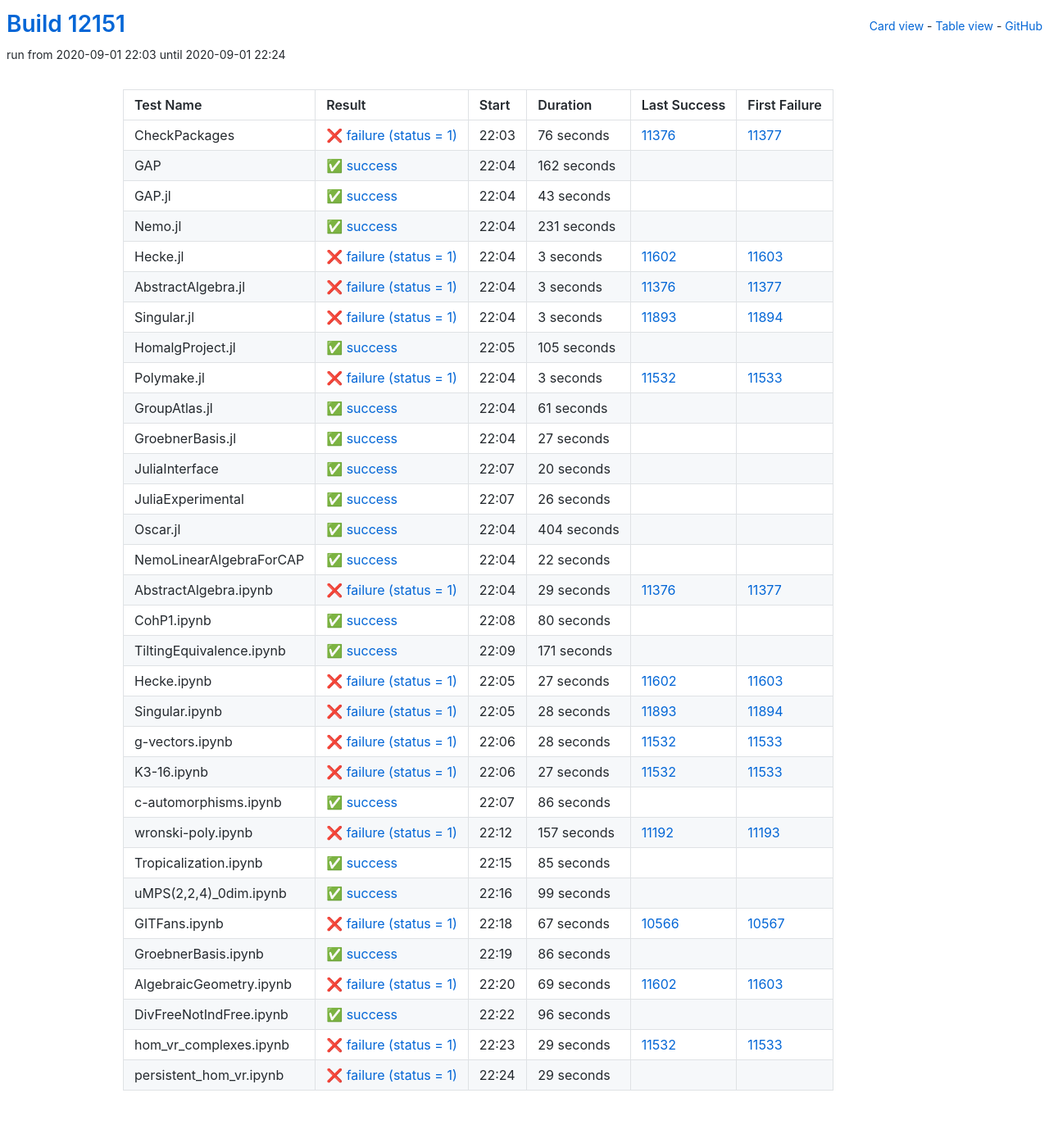
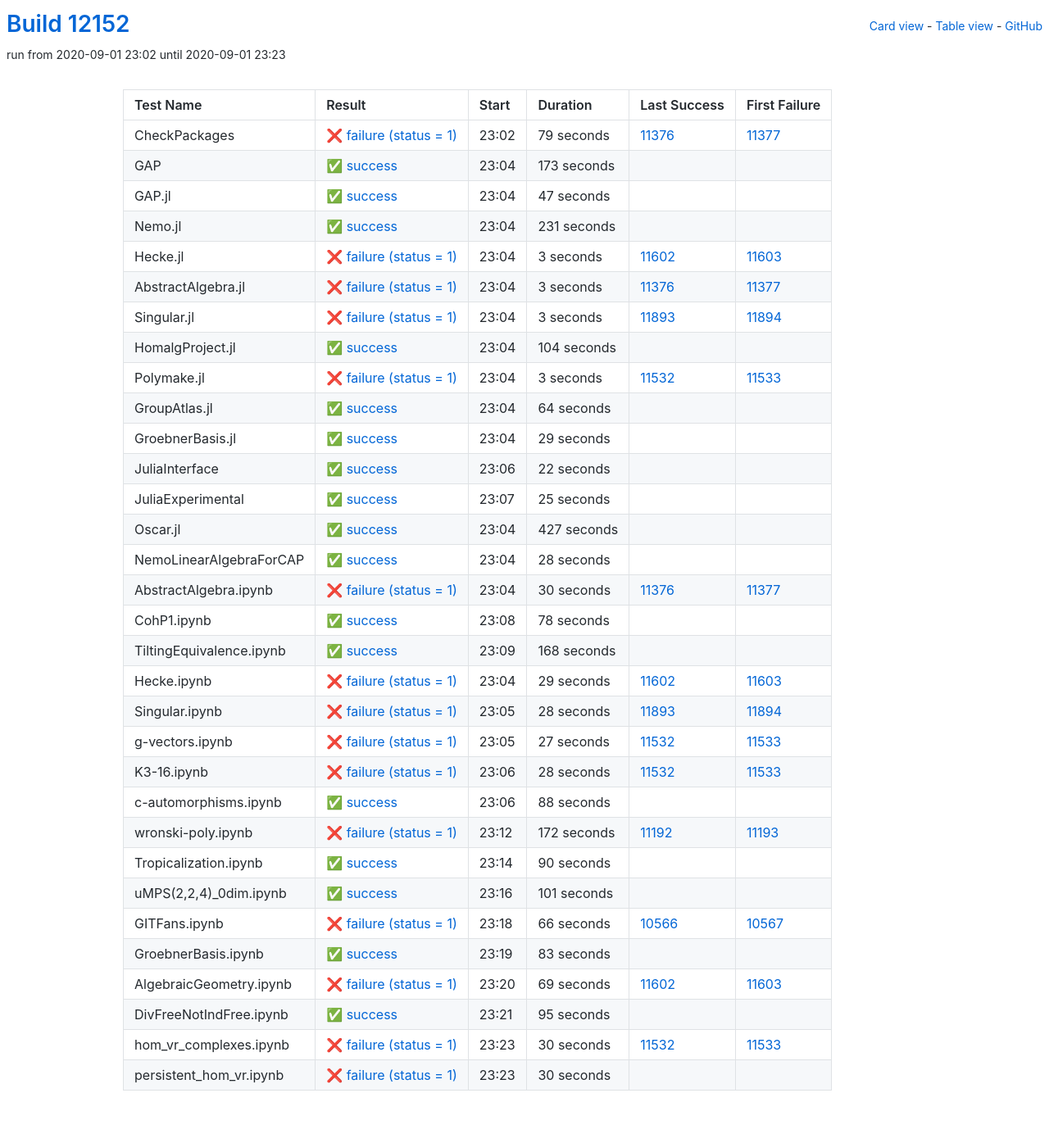
Before and after one commit to oscar-system/oscar-ci-status, a Jekyll site: the page built from table.html, in a window 1280 px wide. Shown: the whole page at 82% size. Built offline with Jekyll 4.4.1, drawn with Linux system fonts in a browser that asks for light colours.

Commit message:
Build #12152

```diff
--- a/_data/ci.yml
+++ b/_data/ci.yml
@@ -1,6 +1,6 @@
 ---
-build: 12151
-build_url: https://oscarci.mathematik.uni-kl.de/job/oscar/12151/
+build: 12152
+build_url: https://oscarci.mathematik.uni-kl.de/job/oscar/12152/
 job: oscar
 organization: oscar-system
 repo: oscar-ci-status
@@ -8,44 +8,44 @@
 tests:
 - name: CheckPackages
   id: checkpackages
-  log: https://oscarci.mathematik.uni-kl.de/job/oscar/12151/artifact/logs/build-12151/CheckPackages.log
-  start: 2020-09-01 22:03
+  log: https://oscarci.mathematik.uni-kl.de/job/oscar/12152/artifact/logs/build-12152/CheckPackages.log
+  start: 2020-09-01 23:02
   success: false
   exitcode: 1
   status: failure
-  duration: 76
+  duration: 79
   last_success: 11376
   last_success_url: https://oscarci.mathematik.uni-kl.de/job/oscar/11376/
   first_failure: 11377
   first_failure_url: https://oscarci.mathematik.uni-kl.de/job/oscar/11377/
 - name: GAP
   id: gap
-  log: https://oscarci.mathematik.uni-kl.de/job/oscar/12151/artifact/logs/build-12151/GAP.log
-  start: 2020-09-01 22:04
+  log: https://oscarci.mathematik.uni-kl.de/job/oscar/12152/artifact/logs/build-12152/GAP.log
+  start: 2020-09-01 23:04
   success: true
   exitcode: 0
   status: success
-  duration: 162
+  duration: 173
   last_success: false
   last_success_url:
   first_failure: false
   first_failure_url:
 - name: GAP.jl
   id: gap-jl
-  log: https://oscarci.mathematik.uni-kl.de/job/oscar/12151/artifact/logs/build-12151/GAP.jl.log
-  start: 2020-09-01 22:04
+  log: https://oscarci.mathematik.uni-kl.de/job/oscar/12152/artifact/logs/build-12152/GAP.jl.log
+  start: 2020-09-01 23:04
   success: true
   exitcode: 0
   status: success
-  duration: 43
+  duration: 47
   last_success: false
   last_success_url:
   first_failure: false
   first_failure_url:
 - name: Nemo.jl
   id: nemo-jl
-  log: https://oscarci.mathematik.uni-kl.de/job/oscar/12151/artifact/logs/build-12151/Nemo.jl.log
-  start: 2020-09-01 22:04
+  log: https://oscarci.mathematik.uni-kl.de/job/oscar/12152/artifact/logs/build-12152/Nemo.jl.log
+  start: 2020-09-01 23:04
   success: true
   exitcode: 0
   status: success
@@ -56,8 +56,8 @@
   first_failure_url:
 - name: Hecke.jl
   id: hecke-jl
-  log: https://oscarci.mathematik.uni-kl.de/job/oscar/12151/artifact/logs/build-12151/Hecke.jl.log
-  start: 2020-09-01 22:04
+  log: https://oscarci.mathematik.uni-kl.de/job/oscar/12152/artifact/logs/build-12152/Hecke.jl.log
+  start: 2020-09-01 23:04
   success: false
   exitcode: 1
   status: failure
@@ -68,8 +68,8 @@
   first_failure_url: https://oscarci.mathematik.uni-kl.de/job/oscar/11603/
 - name: AbstractAlgebra.jl
   id: abstractalgebra-jl
-  log: https://oscarci.mathematik.uni-kl.de/job/oscar/12151/artifact/logs/build-12151/AbstractAlgebra.jl.log
-  start: 2020-09-01 22:04
+  log: https://oscarci.mathematik.uni-kl.de/job/oscar/12152/artifact/logs/build-12152/AbstractAlgebra.jl.log
+  start: 2020-09-01 23:04
   success: false
   exitcode: 1
   status: failure
@@ -80,8 +80,8 @@
   first_failure_url: https://oscarci.mathematik.uni-kl.de/job/oscar/11377/
 - name: Singular.jl
   id: singular-jl
-  log: https://oscarci.mathematik.uni-kl.de/job/oscar/12151/artifact/logs/build-12151/Singular.jl.log
-  start: 2020-09-01 22:04
+  log: https://oscarci.mathematik.uni-kl.de/job/oscar/12152/artifact/logs/build-12152/Singular.jl.log
+  start: 2020-09-01 23:04
   success: false
   exitcode: 1
   status: failure
@@ -92,20 +92,20 @@
   first_failure_url: https://oscarci.mathematik.uni-kl.de/job/oscar/11894/
 - name: HomalgProject.jl
   id: homalgproject-jl
-  log: https://oscarci.mathematik.uni-kl.de/job/oscar/12151/artifact/logs/build-12151/HomalgProject.jl.log
-  start: 2020-09-01 22:05
+  log: https://oscarci.mathematik.uni-kl.de/job/oscar/12152/artifact/logs/build-12152/HomalgProject.jl.log
+  start: 2020-09-01 23:04
   success: true
   exitcode: 0
   status: success
-  duration: 105
+  duration: 104
   last_success: false
   last_success_url:
   first_failure: false
   first_failure_url:
 - name: Polymake.jl
   id: polymake-jl
-  log: https://oscarci.mathematik.uni-kl.de/job/oscar/12151/artifact/logs/build-12151/Polymake.jl.log
-  start: 2020-09-01 22:04
+  log: https://oscarci.mathematik.uni-kl.de/job/oscar/12152/artifact/logs/build-12152/Polymake.jl.log
+  start: 2020-09-01 23:04
   success: false
   exitcode: 1
   status: failure
@@ -116,68 +116,32 @@
   first_failure_url: https://oscarci.mathematik.uni-kl.de/job/oscar/11533/
 - name: GroupAtlas.jl
   id: groupatlas-jl
-  log: https://oscarci.mathematik.uni-kl.de/job/oscar/12151/artifact/logs/build-12151/GroupAtlas.jl.log
-  start: 2020-09-01 22:04
+  log: https://oscarci.mathematik.uni-kl.de/job/oscar/12152/artifact/logs/build-12152/GroupAtlas.jl.log
+  start: 2020-09-01 23:04
   success: true
   exitcode: 0
   status: success
-  duration: 61
+  duration: 64
   last_success: false
   last_success_url:
   first_failure: false
   first_failure_url:
 - name: GroebnerBasis.jl
   id: groebnerbasis-jl
-  log: https://oscarci.mathematik.uni-kl.de/job/oscar/12151/artifact/logs/build-12151/GroebnerBasis.jl.log
-  start: 2020-09-01 22:04
+  log: https://oscarci.mathematik.uni-kl.de/job/oscar/12152/artifact/logs/build-12152/GroebnerBasis.jl.log
+  start: 2020-09-01 23:04
   success: true
   exitcode: 0
   status: success
-  duration: 27
+  duration: 29
   last_success: false
   last_success_url:
   first_failure: false
   first_failure_url:
 - name: JuliaInterface
   id: juliainterface
-  log: https://oscarci.mathematik.uni-kl.de/job/oscar/12151/artifact/logs/build-12151/JuliaInterface.log
-  start: 2020-09-01 22:07
-  success: true
-  exitcode: 0
-  status: success
-  duration: 20
-  last_success: false
-  last_success_url:
-  first_failure: false
-  first_failure_url:
-- name: JuliaExperimental
-  id: juliaexperimental
-  log: https://oscarci.mathematik.uni-kl.de/job/oscar/12151/artifact/logs/build-12151/JuliaExperimental.log
-  start: 2020-09-01 22:07
-  success: true
-  exitcode: 0
-  status: success
-  duration: 26
-  last_success: false
-  last_success_url:
-  first_failure: false
-  first_failure_url:
-- name: Oscar.jl
-  id: oscar-jl
-  log: https://oscarci.mathematik.uni-kl.de/job/oscar/12151/artifact/logs/build-12151/Oscar.jl.log
-  start: 2020-09-01 22:04
-  success: true
-  exitcode: 0
-  status: success
-  duration: 404
-  last_success: false
-  last_success_url:
-  first_failure: false
-  first_failure_url:
-- name: NemoLinearAlgebraForCAP
-  id: nemolinearalgebraforcap
-  log: https://oscarci.mathematik.uni-kl.de/job/oscar/12151/artifact/logs/build-12151/NemoLinearAlgebraForCAP.log
-  start: 2020-09-01 22:04
+  log: https://oscarci.mathematik.uni-kl.de/job/oscar/12152/artifact/logs/build-12152/JuliaInterface.log
+  start: 2020-09-01 23:06
   success: true
   exitcode: 0
   status: success
@@ -186,58 +150,94 @@
   last_success_url:
   first_failure: false
   first_failure_url:
+- name: JuliaExperimental
+  id: juliaexperimental
+  log: https://oscarci.mathematik.uni-kl.de/job/oscar/12152/artifact/logs/build-12152/JuliaExperimental.log
+  start: 2020-09-01 23:07
+  success: true
+  exitcode: 0
+  status: success
+  duration: 25
+  last_success: false
+  last_success_url:
+  first_failure: false
+  first_failure_url:
+- name: Oscar.jl
+  id: oscar-jl
+  log: https://oscarci.mathematik.uni-kl.de/job/oscar/12152/artifact/logs/build-12152/Oscar.jl.log
+  start: 2020-09-01 23:04
+  success: true
+  exitcode: 0
+  status: success
+  duration: 427
+  last_success: false
+  last_success_url:
+  first_failure: false
+  first_failure_url:
+- name: NemoLinearAlgebraForCAP
+  id: nemolinearalgebraforcap
+  log: https://oscarci.mathematik.uni-kl.de/job/oscar/12152/artifact/logs/build-12152/NemoLinearAlgebraForCAP.log
+  start: 2020-09-01 23:04
+  success: true
+  exitcode: 0
+  status: success
+  duration: 28
+  last_success: false
+  last_success_url:
+  first_failure: false
+  first_failure_url:
 - name: AbstractAlgebra.ipynb
   id: abstractalgebra-ipynb
-  log: https://oscarci.mathematik.uni-kl.de/job/oscar/12151/artifact/logs/build-12151/AbstractAlgebra.ipynb.log
-  start: 2020-09-01 22:04
+  log: https://oscarci.mathematik.uni-kl.de/job/oscar/12152/artifact/logs/build-12152/AbstractAlgebra.ipynb.log
+  start: 2020-09-01 23:04
   success: false
   exitcode: 1
   status: failure
-  duration: 29
+  duration: 30
   last_success: 11376
   last_success_url: https://oscarci.mathematik.uni-kl.de/job/oscar/11376/
   first_failure: 11377
   first_failure_url: https://oscarci.mathematik.uni-kl.de/job/oscar/11377/
 - name: CohP1.ipynb
   id: cohp1-ipynb
-  log: https://oscarci.mathematik.uni-kl.de/job/oscar/12151/artifact/logs/build-12151/CohP1.ipynb.log
-  start: 2020-09-01 22:08
+  log: https://oscarci.mathematik.uni-kl.de/job/oscar/12152/artifact/logs/build-12152/CohP1.ipynb.log
+  start: 2020-09-01 23:08
   success: true
   exitcode: 0
   status: success
-  duration: 80
+  duration: 78
   last_success: false
   last_success_url:
   first_failure: false
   first_failure_url:
 - name: TiltingEquivalence.ipynb
   id: tiltingequivalence-ipynb
-  log: https://oscarci.mathematik.uni-kl.de/job/oscar/12151/artifact/logs/build-12151/TiltingEquivalence.ipynb.log
-  start: 2020-09-01 22:09
+  log: https://oscarci.mathematik.uni-kl.de/job/oscar/12152/artifact/logs/build-12152/TiltingEquivalence.ipynb.log
+  start: 2020-09-01 23:09
   success: true
   exitcode: 0
   status: success
-  duration: 171
+  duration: 168
   last_success: false
   last_success_url:
   first_failure: false
   first_failure_url:
 - name: Hecke.ipynb
   id: hecke-ipynb
-  log: https://oscarci.mathematik.uni-kl.de/job/oscar/12151/artifact/logs/build-12151/Hecke.ipynb.log
-  start: 2020-09-01 22:05
+  log: https://oscarci.mathematik.uni-kl.de/job/oscar/12152/artifact/logs/build-12152/Hecke.ipynb.log
+  start: 2020-09-01 23:04
   success: false
   exitcode: 1
   status: failure
-  duration: 27
+  duration: 29
   last_success: 11602
   last_success_url: https://oscarci.mathematik.uni-kl.de/job/oscar/11602/
   first_failure: 11603
   first_failure_url: https://oscarci.mathematik.uni-kl.de/job/oscar/11603/
 - name: Singular.ipynb
   id: singular-ipynb
-  log: https://oscarci.mathematik.uni-kl.de/job/oscar/12151/artifact/logs/build-12151/Singular.ipynb.log
-  start: 2020-09-01 22:05
+  log: https://oscarci.mathematik.uni-kl.de/job/oscar/12152/artifact/logs/build-12152/Singular.ipynb.log
+  start: 2020-09-01 23:05
   success: false
   exitcode: 1
   status: failure
@@ -248,8 +248,20 @@
   first_failure_url: https://oscarci.mathematik.uni-kl.de/job/oscar/11894/
 - name: g-vectors.ipynb
   id: g-vectors-ipynb
-  log: https://oscarci.mathematik.uni-kl.de/job/oscar/12151/artifact/logs/build-12151/g-vectors.ipynb.log
-  start: 2020-09-01 22:06
+  log: https://oscarci.mathematik.uni-kl.de/job/oscar/12152/artifact/logs/build-12152/g-vectors.ipynb.log
+  start: 2020-09-01 23:05
+  success: false
+  exitcode: 1
+  status: failure
+  duration: 27
+  last_success: 11532
+  last_success_url: https://oscarci.mathematik.uni-kl.de/job/oscar/11532/
+  first_failure: 11533
+  first_failure_url: https://oscarci.mathematik.uni-kl.de/job/oscar/11533/
+- name: K3-16.ipynb
+  id: k3-16-ipynb
+  log: https://oscarci.mathematik.uni-kl.de/job/oscar/12152/artifact/logs/build-12152/K3-16.ipynb.log
+  start: 2020-09-01 23:06
   success: false
   exitcode: 1
   status: failure
@@ -258,94 +270,82 @@
   last_success_url: https://oscarci.mathematik.uni-kl.de/job/oscar/11532/
   first_failure: 11533
   first_failure_url: https://oscarci.mathematik.uni-kl.de/job/oscar/11533/
-- name: K3-16.ipynb
-  id: k3-16-ipynb
-  log: https://oscarci.mathematik.uni-kl.de/job/oscar/12151/artifact/logs/build-12151/K3-16.ipynb.log
-  start: 2020-09-01 22:06
-  success: false
-  exitcode: 1
-  status: failure
-  duration: 27
-  last_success: 11532
-  last_success_url: https://oscarci.mathematik.uni-kl.de/job/oscar/11532/
-  first_failure: 11533
-  first_failure_url: https://oscarci.mathematik.uni-kl.de/job/oscar/11533/
 - name: c-automorphisms.ipynb
   id: c-automorphisms-ipynb
-  log: https://oscarci.mathematik.uni-kl.de/job/oscar/12151/artifact/logs/build-12151/c-automorphisms.ipynb.log
-  start: 2020-09-01 22:07
+  log: https://oscarci.mathematik.uni-kl.de/job/oscar/12152/artifact/logs/build-12152/c-automorphisms.ipynb.log
+  start: 2020-09-01 23:06
   success: true
   exitcode: 0
   status: success
-  duration: 86
+  duration: 88
   last_success: false
   last_success_url:
   first_failure: false
   first_failure_url:
 - name: wronski-poly.ipynb
   id: wronski-poly-ipynb
-  log: https://oscarci.mathematik.uni-kl.de/job/oscar/12151/artifact/logs/build-12151/wronski-poly.ipynb.log
-  start: 2020-09-01 22:12
+  log: https://oscarci.mathematik.uni-kl.de/job/oscar/12152/artifact/logs/build-12152/wronski-poly.ipynb.log
+  start: 2020-09-01 23:12
   success: false
   exitcode: 1
   status: failure
-  duration: 157
+  duration: 172
   last_success: 11192
   last_success_url: https://oscarci.mathematik.uni-kl.de/job/oscar/11192/
   first_failure: 11193
   first_failure_url: https://oscarci.mathematik.uni-kl.de/job/oscar/11193/
 - name: Tropicalization.ipynb
   id: tropicalization-ipynb
-  log: https://oscarci.mathematik.uni-kl.de/job/oscar/12151/artifact/logs/build-12151/Tropicalization.ipynb.log
-  start: 2020-09-01 22:15
+  log: https://oscarci.mathematik.uni-kl.de/job/oscar/12152/artifact/logs/build-12152/Tropicalization.ipynb.log
+  start: 2020-09-01 23:14
   success: true
   exitcode: 0
   status: success
-  duration: 85
+  duration: 90
   last_success: false
   last_success_url:
   first_failure: false
   first_failure_url:
 - name: uMPS(2,2,4)_0dim.ipynb
   id: umps-2-2-4-0dim-ipynb
-  log: https://oscarci.mathematik.uni-kl.de/job/oscar/12151/artifact/logs/build-12151/uMPS-2-2-4-_0dim.ipynb.log
-  start: 2020-09-01 22:16
+  log: https://oscarci.mathematik.uni-kl.de/job/oscar/12152/artifact/logs/build-12152/uMPS-2-2-4-_0dim.ipynb.log
+  start: 2020-09-01 23:16
   success: true
   exitcode: 0
   status: success
-  duration: 99
+  duration: 101
   last_success: false
   last_success_url:
   first_failure: false
   first_failure_url:
 - name: GITFans.ipynb
   id: gitfans-ipynb
-  log: https://oscarci.mathematik.uni-kl.de/job/oscar/12151/artifact/logs/build-12151/GITFans.ipynb.log
-  start: 2020-09-01 22:18
+  log: https://oscarci.mathematik.uni-kl.de/job/oscar/12152/artifact/logs/build-12152/GITFans.ipynb.log
+  start: 2020-09-01 23:18
   success: false
   exitcode: 1
   status: failure
-  duration: 67
+  duration: 66
   last_success: 10566
   last_success_url: https://oscarci.mathematik.uni-kl.de/job/oscar/10566/
   first_failure: 10567
   first_failure_url: https://oscarci.mathematik.uni-kl.de/job/oscar/10567/
 - name: GroebnerBasis.ipynb
   id: groebnerbasis-ipynb
-  log: https://oscarci.mathematik.uni-kl.de/job/oscar/12151/artifact/logs/build-12151/GroebnerBasis.ipynb.log
-  start: 2020-09-01 22:19
+  log: https://oscarci.mathematik.uni-kl.de/job/oscar/12152/artifact/logs/build-12152/GroebnerBasis.ipynb.log
+  start: 2020-09-01 23:19
   success: true
   exitcode: 0
   status: success
-  duration: 86
+  duration: 83
   last_success: false
   last_success_url:
   first_failure: false
   first_failure_url:
 - name: AlgebraicGeometry.ipynb
   id: algebraicgeometry-ipynb
-  log: https://oscarci.mathematik.uni-kl.de/job/oscar/12151/artifact/logs/build-12151/AlgebraicGeometry.ipynb.log
-  start: 2020-09-01 22:20
+  log: https://oscarci.mathematik.uni-kl.de/job/oscar/12152/artifact/logs/build-12152/AlgebraicGeometry.ipynb.log
+  start: 2020-09-01 23:20
   success: false
   exitcode: 1
   status: failure
@@ -356,36 +356,36 @@
   first_failure_url: https://oscarci.mathematik.uni-kl.de/job/oscar/11603/
 - name: DivFreeNotIndFree.ipynb
   id: divfreenotindfree-ipynb
-  log: https://oscarci.mathematik.uni-kl.de/job/oscar/12151/artifact/logs/build-12151/DivFreeNotIndFree.ipynb.log
-  start: 2020-09-01 22:22
+  log: https://oscarci.mathematik.uni-kl.de/job/oscar/12152/artifact/logs/build-12152/DivFreeNotIndFree.ipynb.log
+  start: 2020-09-01 23:21
   success: true
   exitcode: 0
   status: success
-  duration: 96
+  duration: 95
   last_success: false
   last_success_url:
   first_failure: false
   first_failure_url:
 - name: hom_vr_complexes.ipynb
   id: hom-vr-complexes-ipynb
-  log: https://oscarci.mathematik.uni-kl.de/job/oscar/12151/artifact/logs/build-12151/hom_vr_complexes.ipynb.log
-  start: 2020-09-01 22:23
+  log: https://oscarci.mathematik.uni-kl.de/job/oscar/12152/artifact/logs/build-12152/hom_vr_complexes.ipynb.log
+  start: 2020-09-01 23:23
   success: false
   exitcode: 1
   status: failure
-  duration: 29
+  duration: 30
   last_success: 11532
   last_success_url: https://oscarci.mathematik.uni-kl.de/job/oscar/11532/
   first_failure: 11533
   first_failure_url: https://oscarci.mathematik.uni-kl.de/job/oscar/11533/
 - name: persistent_hom_vr.ipynb
   id: persistent-hom-vr-ipynb
-  log: https://oscarci.mathematik.uni-kl.de/job/oscar/12151/artifact/logs/build-12151/persistent_hom_vr.ipynb.log
-  start: 2020-09-01 22:24
+  log: https://oscarci.mathematik.uni-kl.de/job/oscar/12152/artifact/logs/build-12152/persistent_hom_vr.ipynb.log
+  start: 2020-09-01 23:23
   success: false
   exitcode: 1
   status: failure
-  duration: 29
+  duration: 30
   last_success: false
   last_success_url:
   first_failure: false
```
Also changed, not shown: README.md.
